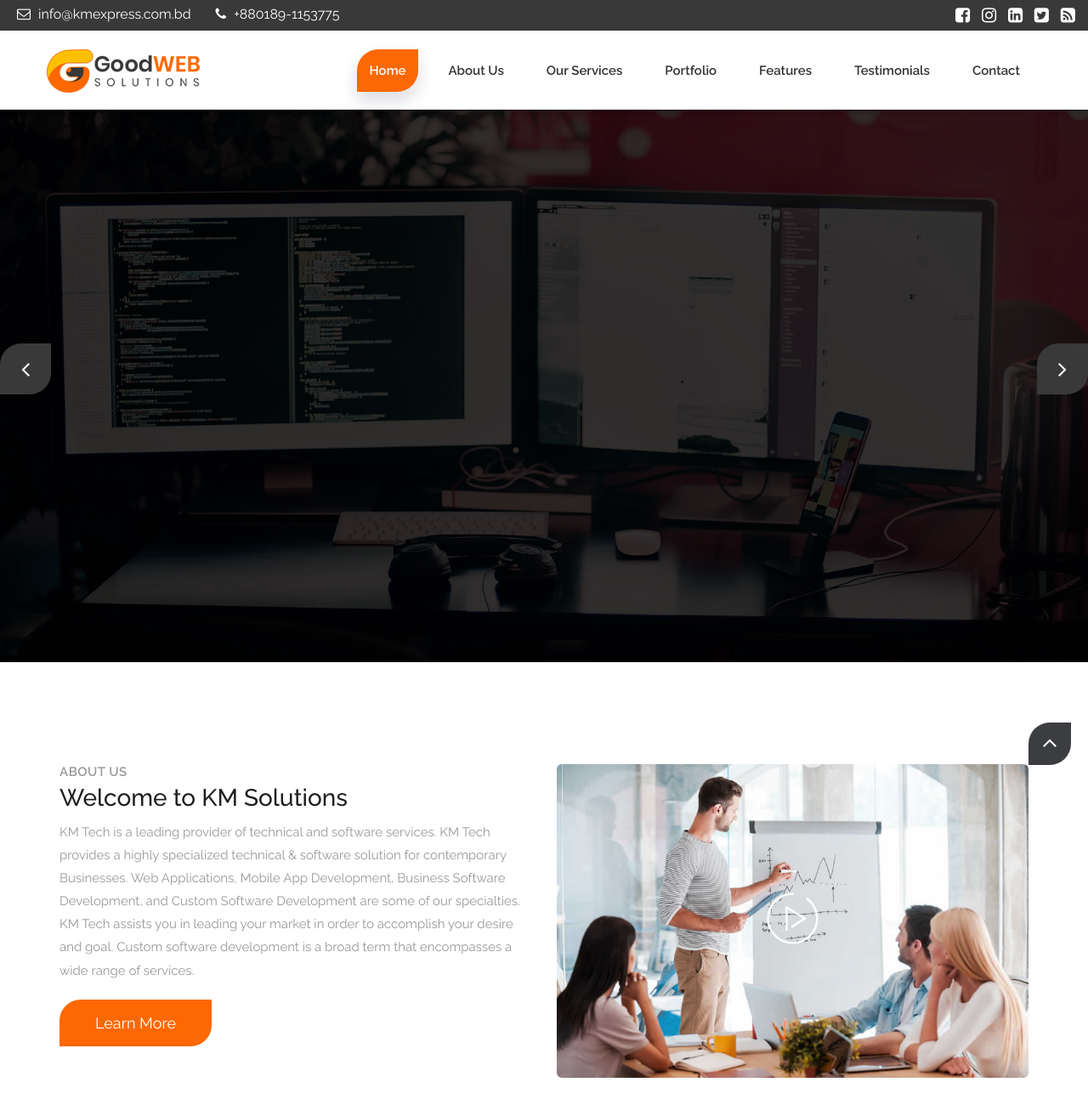
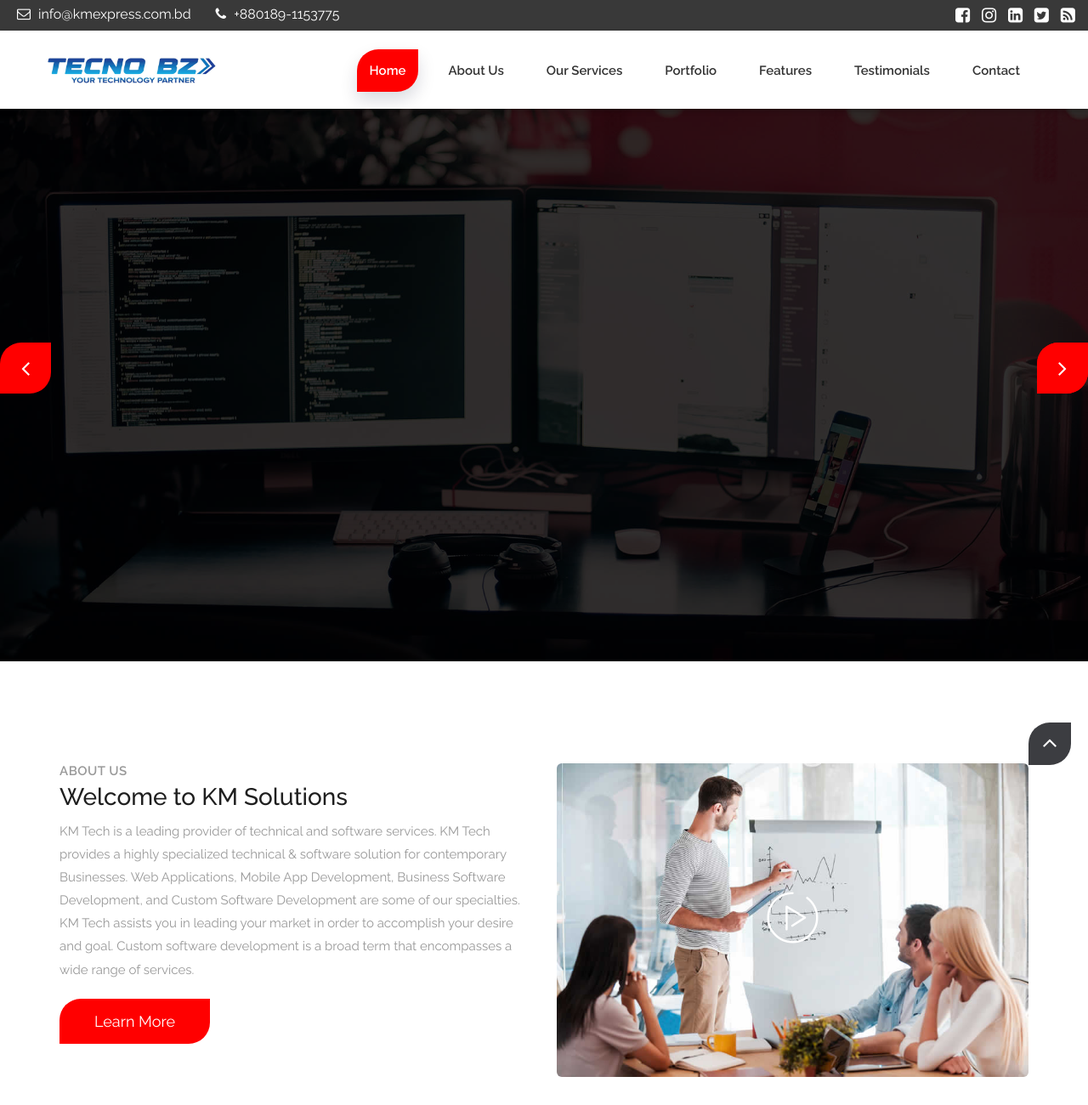
Before and after one commit to ashikbhuyan17/techno-biz-website, a plain HTML site: page index.html in a window 1280 px wide. Shown: the top 1300 px of the page at 85% size. Drawn offline with Linux system fonts and the light colour scheme.

Commit message:
button coulur change

```diff
--- a/index.html
+++ b/index.html
@@ -18,8 +18,8 @@
     <meta name="author" content="" />
 
     <!-- Site Icons -->
-    <link rel="shortcut icon" href="images/favicon.ico" type="image/x-icon" />
-    <link rel="apple-touch-icon" href="images/apple-touch-icon.png" />
+    <link rel="shortcut icon" href="images/tecno-bz.jpg" type="image/x-icon" />
+    <link rel="apple-touch-icon" href="images/tecno-bz.jpg" />
 
     <!-- Bootstrap CSS -->
     <link rel="stylesheet" href="css/bootstrap.min.css" />
@@ -112,7 +112,7 @@
               <span class="icon-bar"></span>
             </button>
             <a class="navbar-brand" href="index.html"
-              ><img src="images/logos/logo.png" alt="image"
+              ><img src="images/tecno.jpg" alt="image" height="50px" width="200px"
             /></a>
           </div>
           <div id="navbar" class="navbar-collapse collapse">
--- a/style.css
+++ b/style.css
@@ -458,7 +458,7 @@ a img.aligncenter {
 	color: #ffffff;
 	box-shadow: 0 10px 20px 0 rgba(5, 16, 44, .15);
 	border-radius: 25px 0px 25px 0px;
-	background: #fd6802;
+	background: red;
 }
 
 .header_style_01 .navbar-default .navbar-nav > li:hover a,
@@ -466,7 +466,7 @@ a img.aligncenter {
     color: #ffffff;
 	box-shadow: 0 10px 20px 0 rgba(5, 16, 44, .15);
 	border-radius: 25px 0px 25px 0px;
-	background: #fd6802;
+	background: red;
 }
 
 .header_style_01 .navbar-right > li {
@@ -570,9 +570,17 @@ li.social-links a {
              0px 18px 23px rgba(0,0,0,0.1);
 }
 
+.owl-next i,.owl-prev i{
+    background-color: red;
+    color: white;
+}
+.owl-next i:hover,.owl-prev i:hover{
+    background-color: red;
+    color: white;
+}
 
 .slider-wrapper .owl-nav .owl-prev, .slider-wrapper .owl-nav .owl-next {
-    background: #393939;
+    background: red;
     height: 60px;
     top: 50%;
     transform: translateY(-50%);
@@ -582,7 +590,7 @@ li.social-links a {
 }
 
 .slider-wrapper .owl-nav .owl-prev:hover, .slider-wrapper .owl-nav .owl-next:hover {
-	background: #fd6802;
+	background: red;
 }
 
 .slider-wrapper .owl-nav .owl-prev {
@@ -613,7 +621,7 @@ li.social-links a {
 	left: 0px;
 	width: auto;
 	height: auto;
-	background: none;
+	background: red;
 	color: #ffffff;
 }
 
@@ -1215,7 +1223,7 @@ li.social-links a {
     top: -7px;
     left: -7px;
     padding: 7px;
-    box-shadow: 0 0 0 2px #fcbf02;
+    box-shadow: 0 0 0 2px red;
     -webkit-transition: -webkit-transform 0.2s, opacity 0.2s;
     -webkit-transform: scale(.8);
     -moz-transition: -moz-transform 0.2s, opacity 0.2s;
@@ -2289,7 +2297,7 @@ select.mobile-device {
 }
 
 .icon_wrap {
-    background-color: #fd6802;
+    background-color: red;
     width: 100px;
     height: 100px;
     display: block;
@@ -2800,9 +2808,9 @@ select.mobile-device {
 .btn-light {
     padding: 13px 40px;
     font-size: 18px;
-    border: 2px solid #fd6802;
+    /* border: 2px solid #fd6802; */
     color: #ffffff;
-    background-color: #fd6802;
+    background-color: red;
 }
 
 .btn-dark {
@@ -2815,7 +2823,7 @@ select.mobile-device {
 
 .btn-light:hover,
 .btn-light:focus {
-    border-color: #fd6802;
+    border-color: red;
     color: rgba(255, 255, 255);
 	background: #393939;
 }
```
Also changed, not shown: images/tecno.jpg (added).
